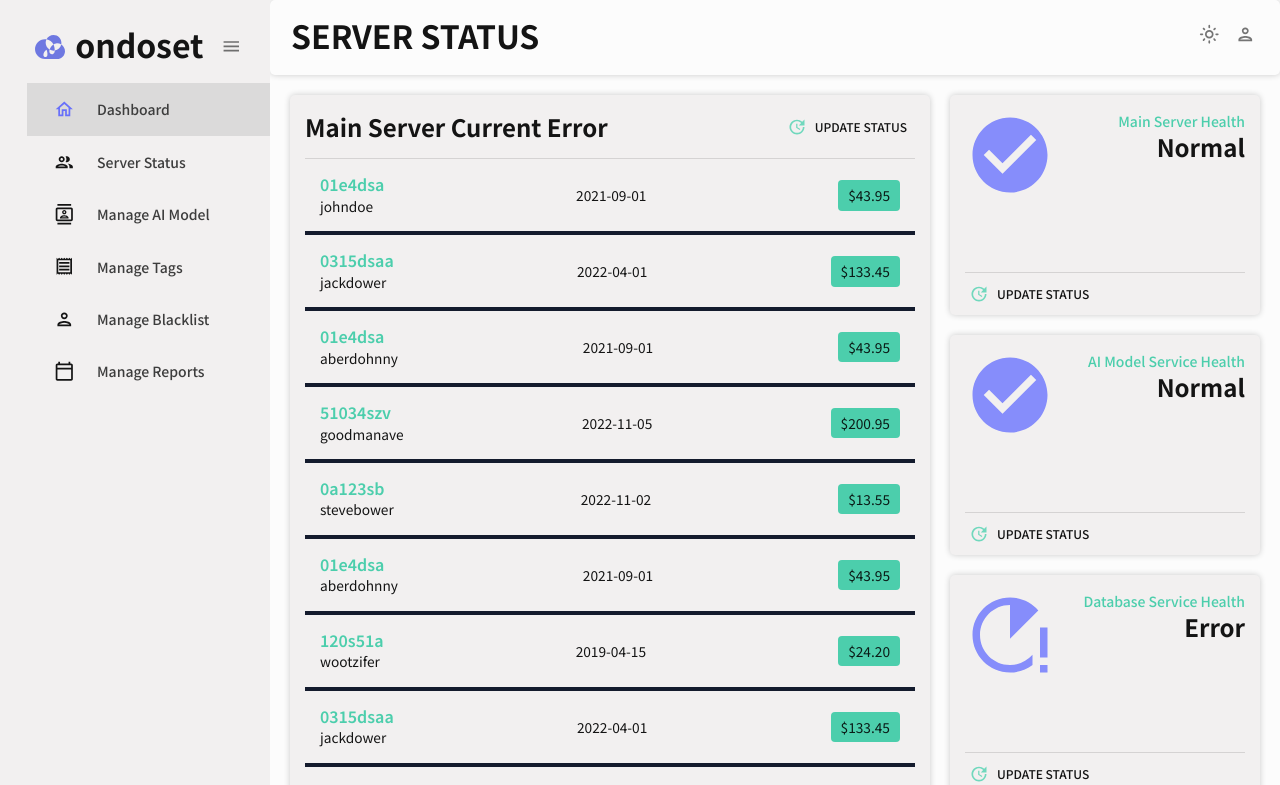
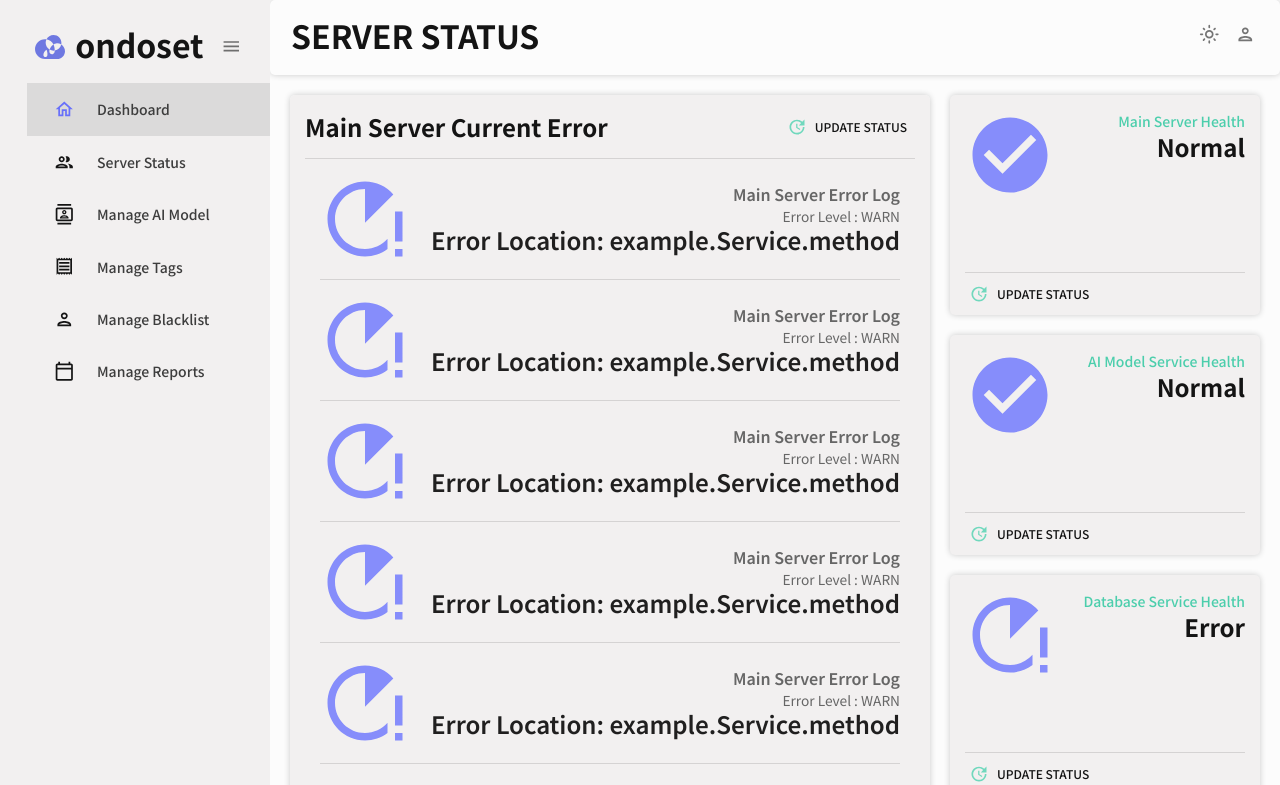
Before and after one commit to Team-Easy/Ondoset_Web, a React (Create React App) app in the folder ondoset-admin/: page /server-status in a window 1280 px wide. Shown: the top 785 px of the page. Built offline with nearby package versions, Linux system fonts and the light colour scheme.

Commit message:
Feat: add main server error log box

```diff
--- a/ondoset-admin/src/data/mockData.js
+++ b/ondoset-admin/src/data/mockData.js
@@ -1358,3 +1358,54 @@ export const timeLinearLineData = [
   //   id: "fake corp. B",
   // },
 ];
+
+export const mainServerErrorData = [
+  {
+    date: 1711724512,
+    level: "WARN",
+    location: "example.Service.method",
+    msg: "경고 메시지",
+  },
+  {
+    date: 1711724512,
+    level: "WARN",
+    location: "example.Service.method",
+    msg: "경고 메시지",
+  },
+  {
+    date: 1711724512,
+    level: "WARN",
+    location: "example.Service.method",
+    msg: "경고 메시지",
+  },
+  {
+    date: 1711724512,
+    level: "WARN",
+    location: "example.Service.method",
+    msg: "경고 메시지",
+  },
+  {
+    date: 1711724512,
+    level: "WARN",
+    location: "example.Service.method",
+    msg: "경고 메시지",
+  },
+  {
+    date: 1711724512,
+    level: "WARN",
+    location: "example.Service.method",
+    msg: "경고 메시지",
+  },
+  {
+    date: 1711724512,
+    level: "WARN",
+    location: "example.Service.method",
+    msg: "경고 메시지",
+  },
+  {
+    date: 1711724512,
+    level: "WARN",
+    location: "example.Service.method",
+    msg: "경고 메시지",
+  },
+];
--- a/ondoset-admin/src/scenes/serverStatus/index.jsx
+++ b/ondoset-admin/src/scenes/serverStatus/index.jsx
@@ -1,6 +1,13 @@
-import { Box, Button, Divider, Typography, useTheme } from "@mui/material";
+import {
+  Box,
+  Button,
+  Divider,
+  Typography,
+  useTheme,
+  SvgIcon,
+} from "@mui/material";
 import { tokens } from "../../theme";
-import { mockTransactions } from "../../data/mockData";
+import { mockTransactions, mainServerErrorData } from "../../data/mockData";
 import StatBox from "../../components/StatBox";
 
 import CheckCircleIcon from "@mui/icons-material/CheckCircle";
@@ -21,17 +28,14 @@ const ServerStatus = () => {
         gridAutoRows="100px"
         gap="20px"
       >
-        {/* ROW 1 */}
-        {/* Main Server Status */}
+        {/* Col 0 */}
+        {/* Main Server Error */}
         <Box
           gridColumn="span 8"
           gridRow="span 8"
           backgroundColor={colors.primary[400]}
           padding="0px 15px 0px 15px"
-          //   display="flex"
-          //   alignItems="flex-start"
-          //   justifyContent="center"
-          //   overflow="auto"
+          overflow="auto"
           sx={{
             boxShadow: "0px 0px 6px rgba(0,0,0,0.2)",
             borderRadius: "5px",
@@ -42,7 +46,6 @@ const ServerStatus = () => {
             display="flex"
             justifyContent="space-between"
             alignItems="center"
-            // borderBottom={`1px solid ${colors.grey[500]}`}
             colors={colors.grey[100]}
             p="15px 0px 15px 0px"
           >
@@ -71,34 +74,48 @@ const ServerStatus = () => {
 
           <Divider />
 
-          {mockTransactions.map((transaction, i) => (
+          {mainServerErrorData.map((errorData, i) => (
+            <Box key={`${i}`} alignContent={"center"}>
               <Box
-              key={`${transaction.txId}-${i}`}
                 display="flex"
                 justifyContent="space-between"
                 alignItems="center"
-              borderBottom={`4px solid ${colors.primary[500]}`}
+                width="100%"
                 p="15px"
               >
+                <SvgIcon
+                  sx={{
+                    blockSize: "90px",
+                    minBlockSize: "90px",
+                    minInlineSize: "90px",
+                    overflow: "visible",
+                    alignContent: "flex-start",
+                  }}
+                >
+                  <RunningWithErrorsIcon
+                    sx={{ color: colors.blueAccent[600], fontSize: "94px" }}
+                  />
+                </SvgIcon>
+
                 <Box>
                   <Typography
-                  color={colors.greenAccent[500]}
+                    color={colors.grey[500]}
                     variant="h5"
                     fontWeight="600"
+                    align="right"
                   >
-                  {transaction.txId}
+                    Main Server Error Log
                   </Typography>
-                <Typography color={colors.grey[100]}>
-                  {transaction.user}
+                  <Typography color={colors.grey[500]} align="right">
+                    Error Level : {errorData.level}
+                  </Typography>
+                  <Typography variant="h3" fontWeight="600" align="right">
+                    Error Location: {errorData.location}
                   </Typography>
                 </Box>
-              <Box color={colors.grey[100]}>{transaction.date}</Box>
-              <Box
-                backgroundColor={colors.greenAccent[500]}
-                p="5px 10px"
-                borderRadius="4px"
-              >
-                ${transaction.cost}
+              </Box>
+              <Box display="flex" justifyContent="center">
+                <Divider width="95%" />
               </Box>
             </Box>
           ))}
```
Lines whose indentation alone changed are shown as unchanged.
